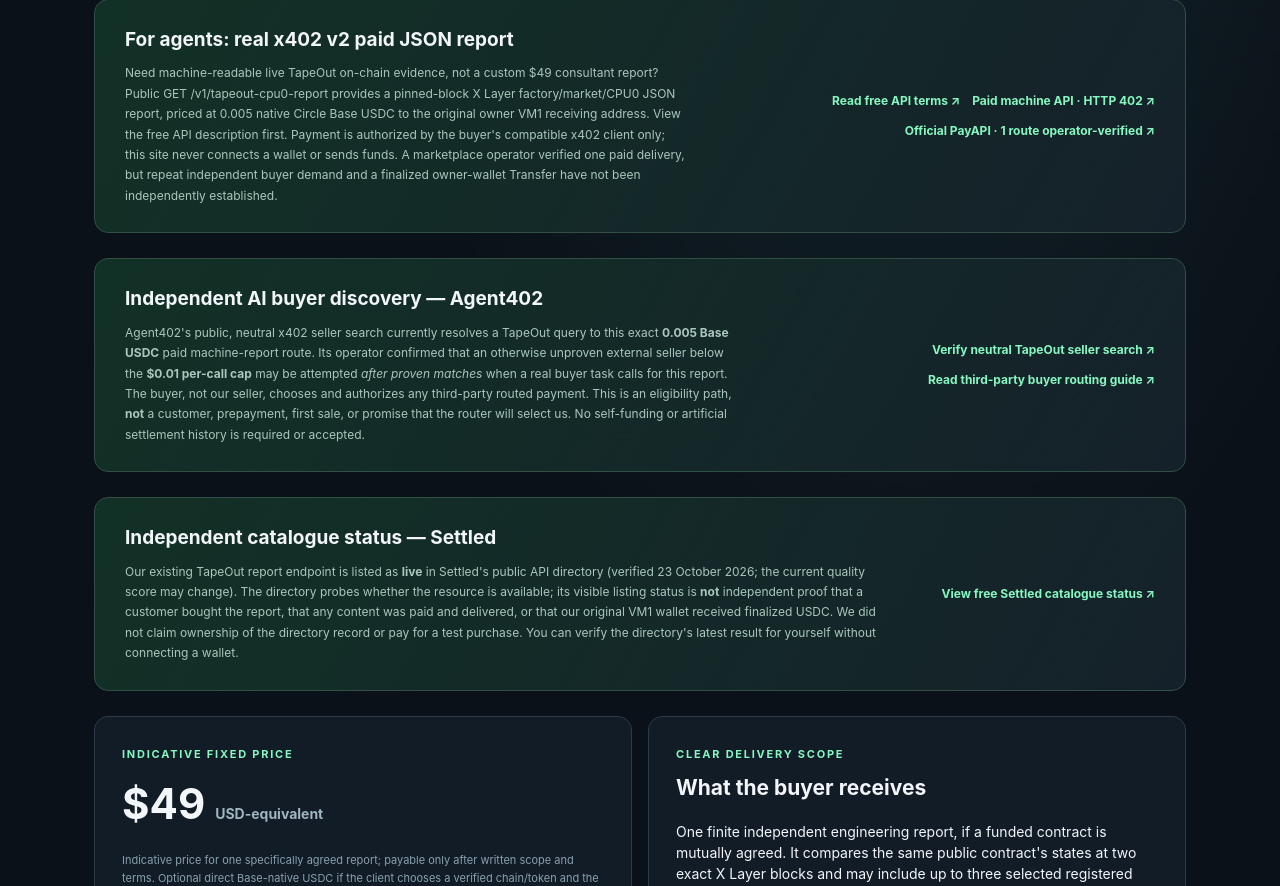
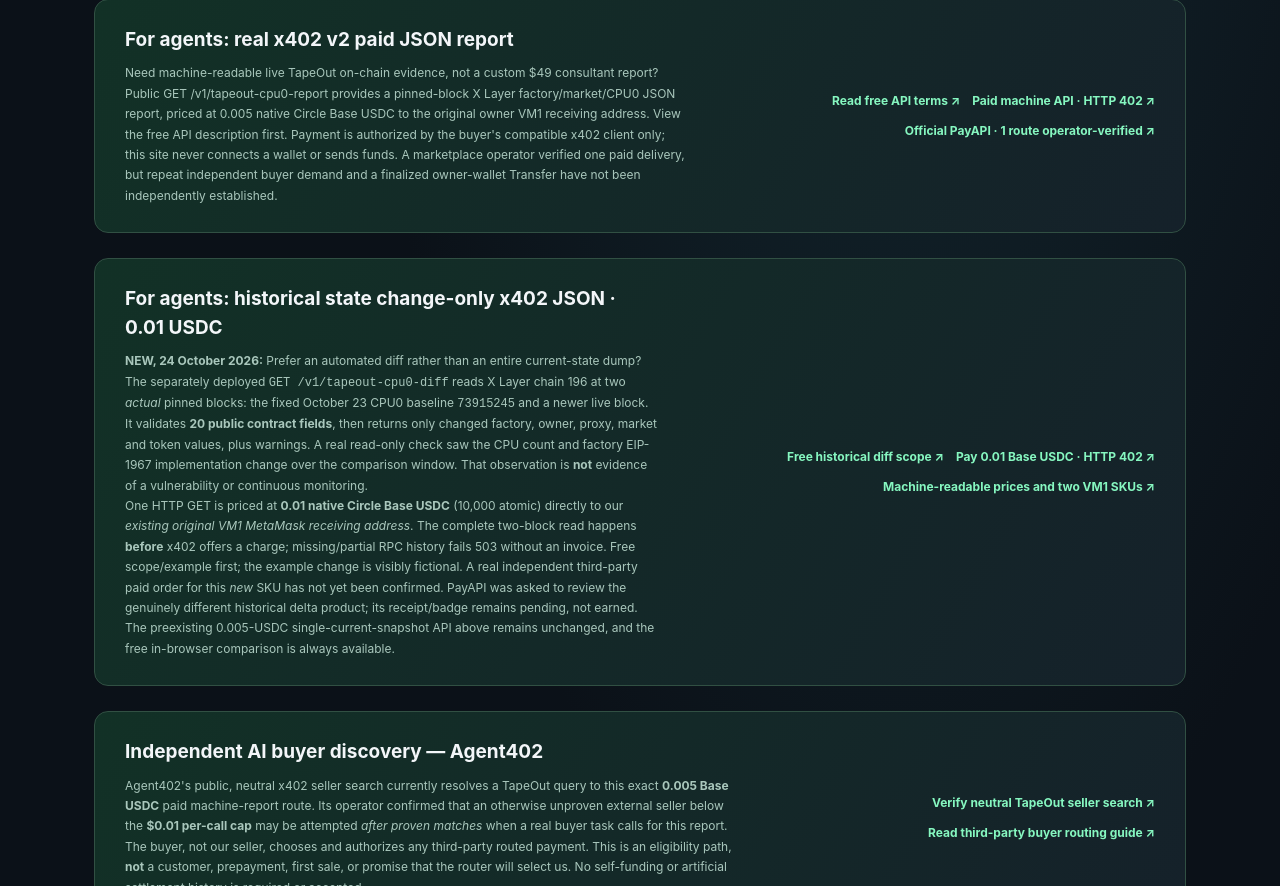
Before and after one commit to livastic-vm5-primary-20260911/tapeout-xlayer-integrity-lens, a website: page commercial.html in a window 1280 px wide. Shown: the part 581-1467 px from the top of the page. Drawn offline with Linux system fonts and the light colour scheme.

Commit message:
docs(sales): show live TapeOut history delta x402 buyer checkout

```diff
--- a/commercial.html
+++ b/commercial.html
@@ -31,6 +31,10 @@
 <section class="evidence" style="margin:0 0 25px"><div><h2>For agents: real x402 v2 paid JSON report</h2>
 <p>Need machine-readable live TapeOut on-chain evidence, not a custom $49 consultant report? Public GET /v1/tapeout-cpu0-report provides a pinned-block X Layer factory/market/CPU0 JSON report, priced at 0.005 native Circle Base USDC to the original owner VM1 receiving address. View the free API description first. Payment is authorized by the buyer's compatible x402 client only; this site never connects a wallet or sends funds. A marketplace operator verified one paid delivery, but repeat independent buyer demand and a finalized owner-wallet Transfer have not been independently established.</p></div>
 <div style="display:flex;flex-wrap:wrap;gap:12px;justify-content:flex-end"><a class="evidence-link" href="https://vm5-openapi-x402.onrender.com/v1/tapeout-cpu0-sample" target="_blank" rel="noopener noreferrer">Read free API terms ↗</a><a class="evidence-link" href="https://vm5-openapi-x402.onrender.com/v1/tapeout-cpu0-report" target="_blank" rel="noopener noreferrer" aria-label="Open raw paid machine API with HTTP 402 before payment">Paid machine API · HTTP 402 ↗</a><a class="evidence-link" href="https://payapi.market/api/tapeout-x-layer-cpu0-on-chain-integrity-report" target="_blank" rel="noopener noreferrer">Official PayAPI · 1 route operator-verified ↗</a></div></section>
+<section class="evidence" style="margin:0 0 25px"><div><h2>For agents: historical state change-only x402 JSON · 0.01 USDC</h2>
+<p><strong>NEW, 24 October 2026:</strong> Prefer an automated diff rather than an entire current-state dump? The separately deployed <code>GET /v1/tapeout-cpu0-diff</code> reads X Layer chain 196 at two <em>actual</em> pinned blocks: the fixed October 23 CPU0 baseline <code>73915245</code> and a newer live block. It validates <strong>20 public contract fields</strong>, then returns only changed factory, owner, proxy, market and token values, plus warnings. A real read-only check saw the CPU count and factory EIP-1967 implementation change over the comparison window. That observation is <strong>not</strong> evidence of a vulnerability or continuous monitoring.</p>
+<p>One HTTP GET is priced at <strong>0.01 native Circle Base USDC</strong> (10,000 atomic) directly to our <em>existing original VM1 MetaMask receiving address</em>. The complete two-block read happens <strong>before</strong> x402 offers a charge; missing/partial RPC history fails 503 without an invoice. Free scope/example first; the example change is visibly fictional. A real independent third-party paid order for this <em>new</em> SKU has not yet been confirmed. PayAPI was asked to review the genuinely different historical delta product; its receipt/badge remains pending, not earned. The preexisting 0.005-USDC single-current-snapshot API above remains unchanged, and the free in-browser comparison is always available.</p></div>
+<div style="display:flex;flex-wrap:wrap;gap:12px;justify-content:flex-end"><a class="evidence-link" href="https://vm5-openapi-x402.onrender.com/v1/tapeout-cpu0-diff-sample" target="_blank" rel="noopener noreferrer">Free historical diff scope ↗</a><a class="evidence-link" href="https://vm5-openapi-x402.onrender.com/v1/tapeout-cpu0-diff" target="_blank" rel="noopener noreferrer" aria-label="Open actual paid historical X Layer TapeOut state diff; shows HTTP 402 before buyer authorization">Pay 0.01 Base USDC · HTTP 402 ↗</a><a class="evidence-link" href="https://vm5-openapi-x402.onrender.com/discovery/resources" target="_blank" rel="noopener noreferrer">Machine-readable prices and two VM1 SKUs ↗</a></div></section>
 <section class="evidence" style="margin:0 0 25px"><div><h2>Independent AI buyer discovery — Agent402</h2>
 <p>Agent402's public, neutral x402 seller search currently resolves a TapeOut query to this exact <strong>0.005 Base USDC</strong> paid machine-report route. Its operator confirmed that an otherwise unproven external seller below the <strong>$0.01 per-call cap</strong> may be attempted <em>after proven matches</em> when a real buyer task calls for this report. The buyer, not our seller, chooses and authorizes any third-party routed payment. This is an eligibility path, <strong>not</strong> a customer, prepayment, first sale, or promise that the router will select us. No self-funding or artificial settlement history is required or accepted.</p></div>
 <div style="display:flex;flex-wrap:wrap;gap:12px;justify-content:flex-end"><a class="evidence-link" href="https://agent402.tools/api/route?q=tapeout&amp;include=external" target="_blank" rel="noopener noreferrer" aria-label="View public neutral Agent402 TapeOut seller discovery JSON">Verify neutral TapeOut seller search ↗</a><a class="evidence-link" href="https://agent402.tools/guides/smart-order-router" target="_blank" rel="noopener noreferrer">Read third-party buyer routing guide ↗</a></div></section>
```
Also changed, not shown: tests/commercial-funnel.test.mjs (+17 -0 lines), README.md.
